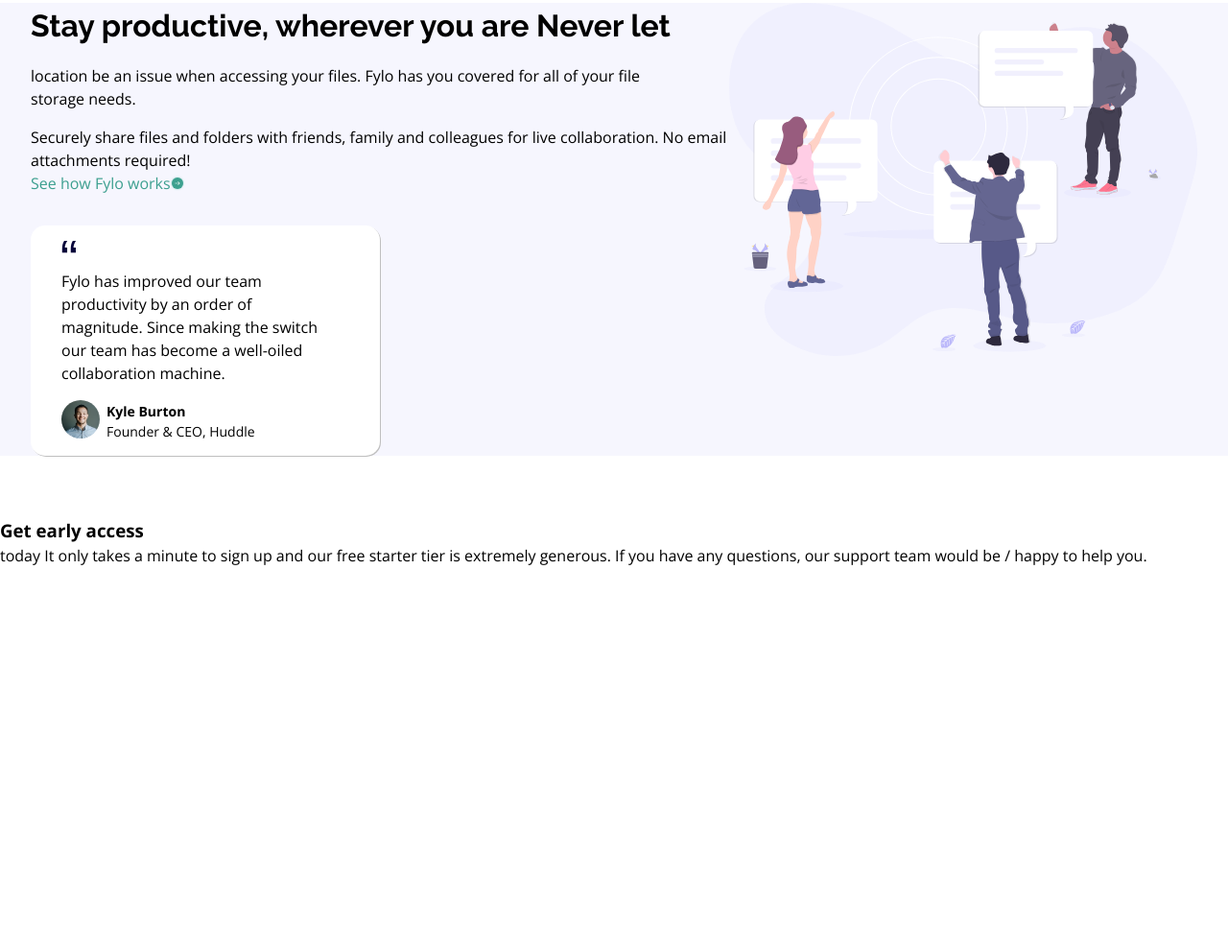
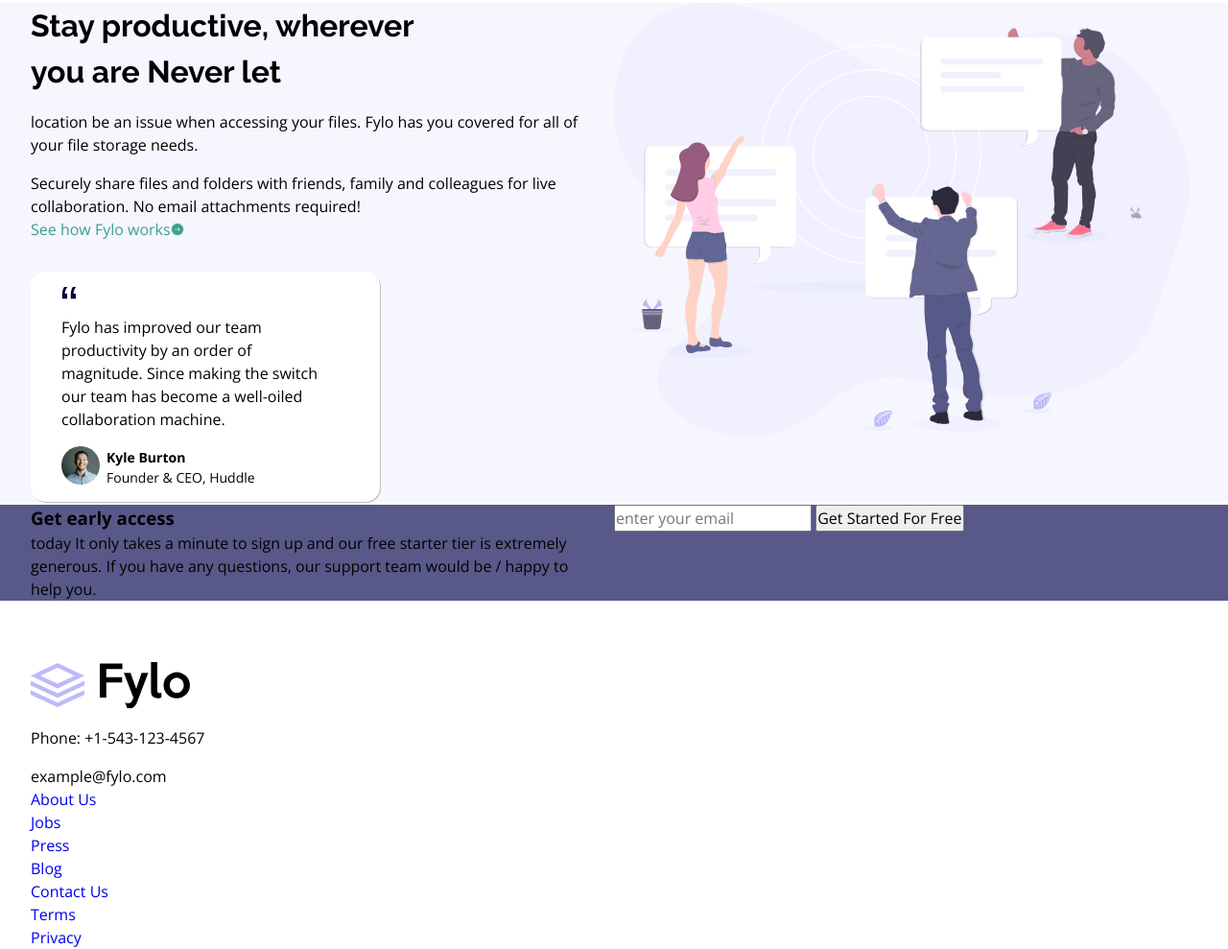
Before and after one commit to farhan-mashood/flyo-landing-page-with-two-column-layout, a plain HTML site: page index.html in a window 1280 px wide. Shown: the part 666-1655 px from the top of the page at 96% size. Before the commit the page ends 1257 px from the top, so only its background shows below. Drawn offline with nearby package versions, Linux system fonts and the light colour scheme.

Commit message:
work on the 3rd section and footer

```diff
--- a/css/style.css
+++ b/css/style.css
@@ -247,3 +247,13 @@ h1 {
 .illustration__2 {
     width: 600px;
 }
+
+.section__3 {
+    background-color: var(--primary-clr-100);
+    margin-top: -61px;
+}
+
+.grid__main_2 {
+    display: grid;
+    grid-template-columns: 1fr 1fr;
+}
--- a/index.html
+++ b/index.html
@@ -65,7 +65,7 @@
         </div>
     </div>
     </section>
-    <!-- Hero section 1-->
+    <!-- Hero section 2-->
     <section class="section__2">
       <div class="container">
         <div class="grid__main_2">
@@ -99,9 +99,9 @@
         </div>
       </div>
     </section>
-    <section>
-      <div class="container"></div>
-      <div>
+    <section class="section__3">
+      <div class="container">
+        <div class="grid__main_2">
           <div>
             <h3>Get early access</h3>
             <p>today It only takes a minute to sign up and our free starter tier is
@@ -109,16 +109,45 @@
               / happy to help you.
             </p>
           </div>
-        <div></div>
+          <div>
+            <form>
+              <input type="email" placeholder="enter your email" required>
+              <button type="submit">Get Started For Free</button>
+            </form>
+          </div>
+        </div>
       </div>
     </section>
   </main>
 
+  <footer>
+    <div class="container">
+      <img src="./images/logo.svg" alt="logo">
+      <div>
+        <div>
+          <li><img src="./images/icon-phone.svg" alt="phone">Phone: +1-543-123-4567</li>
+          <li><img src="./images/icon-email.svg" alt="email">example@fylo.com</li>
+        </div>
+        <ul>
+          <li><a href="#">About Us</a></li>
+          <li><a href="#">Jobs</a></li>
+          <li><a href="#">Press</a></li>
+          <li><a href="#">Blog</a></li>
+        </ul>
+      <ul>
+        <li><a href="#">Contact Us</a></li>
+        <li><a href="#">Terms</a></li>
+        <li><a href="#">Privacy</a></li>
+      </ul>
+        <div></div>
+      </div>
+    </div>
+  </footer>
   <!--
 
 
-     Get Started For Free Phone: +1-543-123-4567
-    example@fylo.com About Us Jobs Press Blog Contact Us Terms Privacy
+
+
 
     <footer>
       <p class="attribution">
```
Lines whose indentation alone changed are shown as unchanged.
